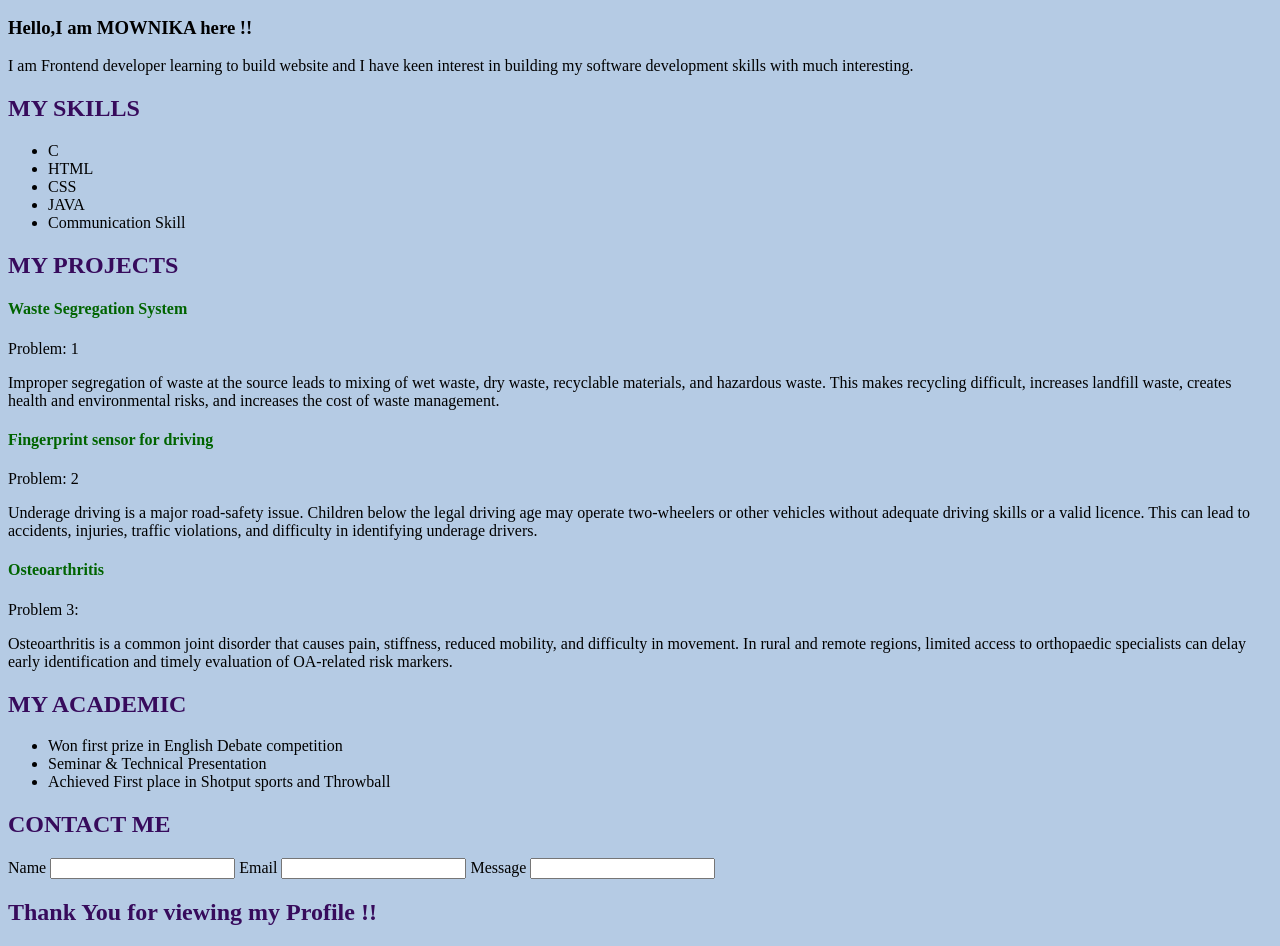
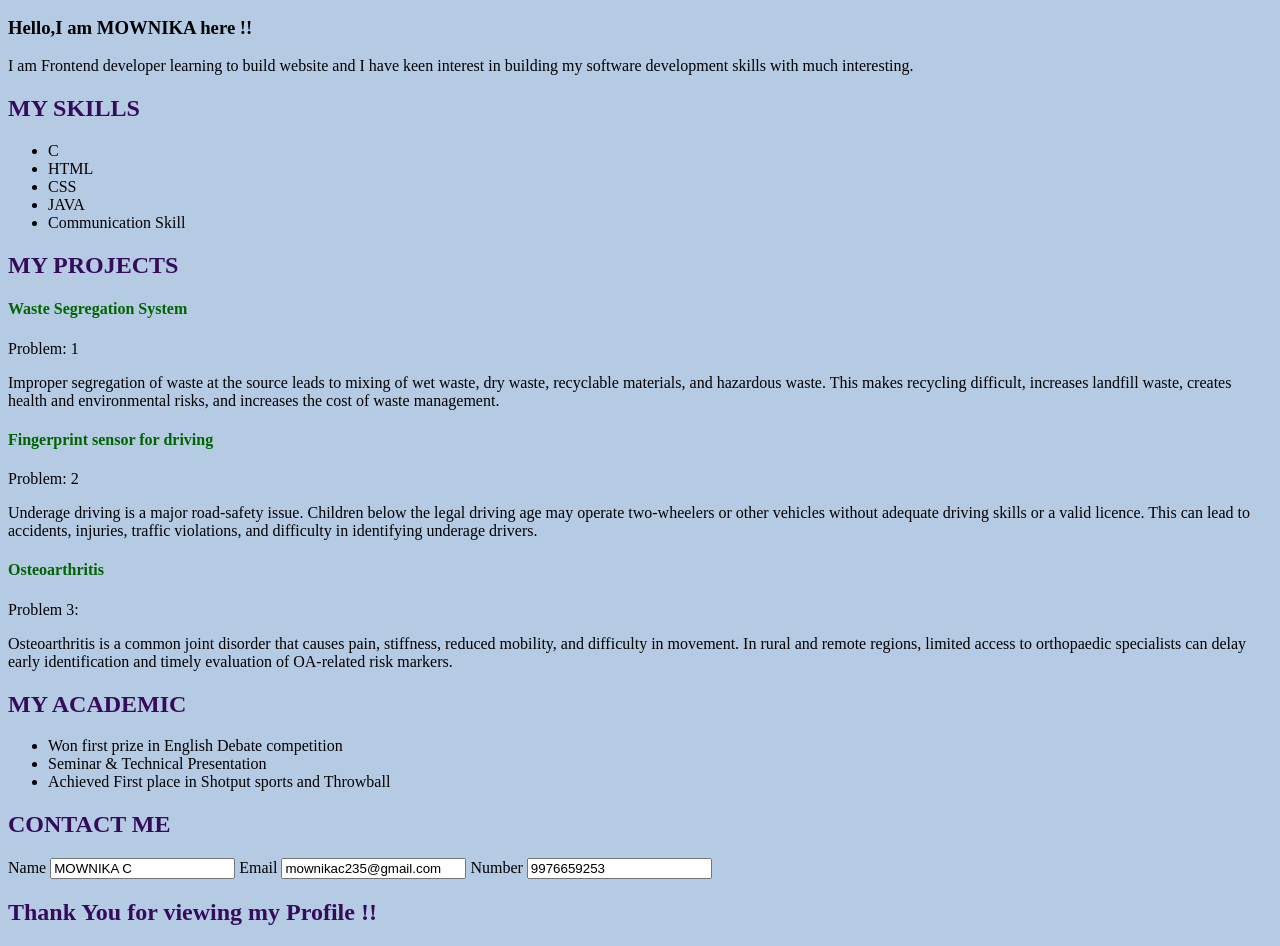
Before and after one commit to Mownika235/FRONTEND, a plain HTML site: page index.html in a window 1280 px wide. Shown: the part 100-1046 px from the top of the page. Drawn offline with Linux system fonts and the light colour scheme.

Commit message:
first commit

```diff
--- a/index.html
+++ b/index.html
@@ -83,11 +83,11 @@ learning to build website and I have keen interest in building my software devel
     <h2>CONTACT ME</h2>
     <form>
         <label>Name</label>
-        <input type="text">
+        <input type="text"value = "MOWNIKA C">
         <label>Email</label>
-        <input type="email">
-        <label>Message</label>
-         <input type="text">
+        <input type="email" value="mownikac235@gmail.com">
+        <label>Number</label>
+         <input type="number" value="9976659253">
     </form>
 </section>
     <h2>Thank You for viewing my Profile !!</h2>
```
Also changed, not shown: event1.png (deleted), photo1.jpg (deleted), photo2.jpg (deleted), photo3.jpg (deleted).
